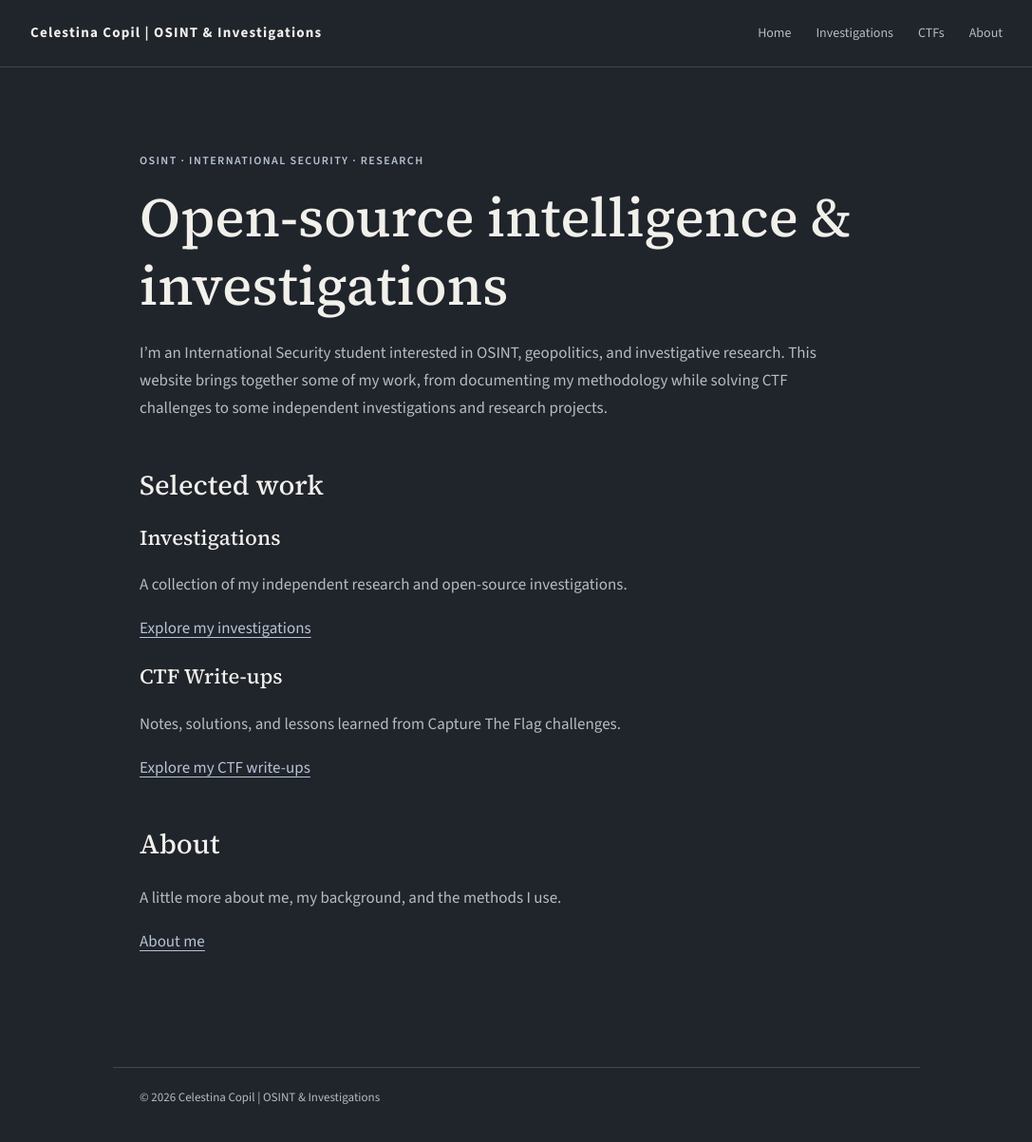
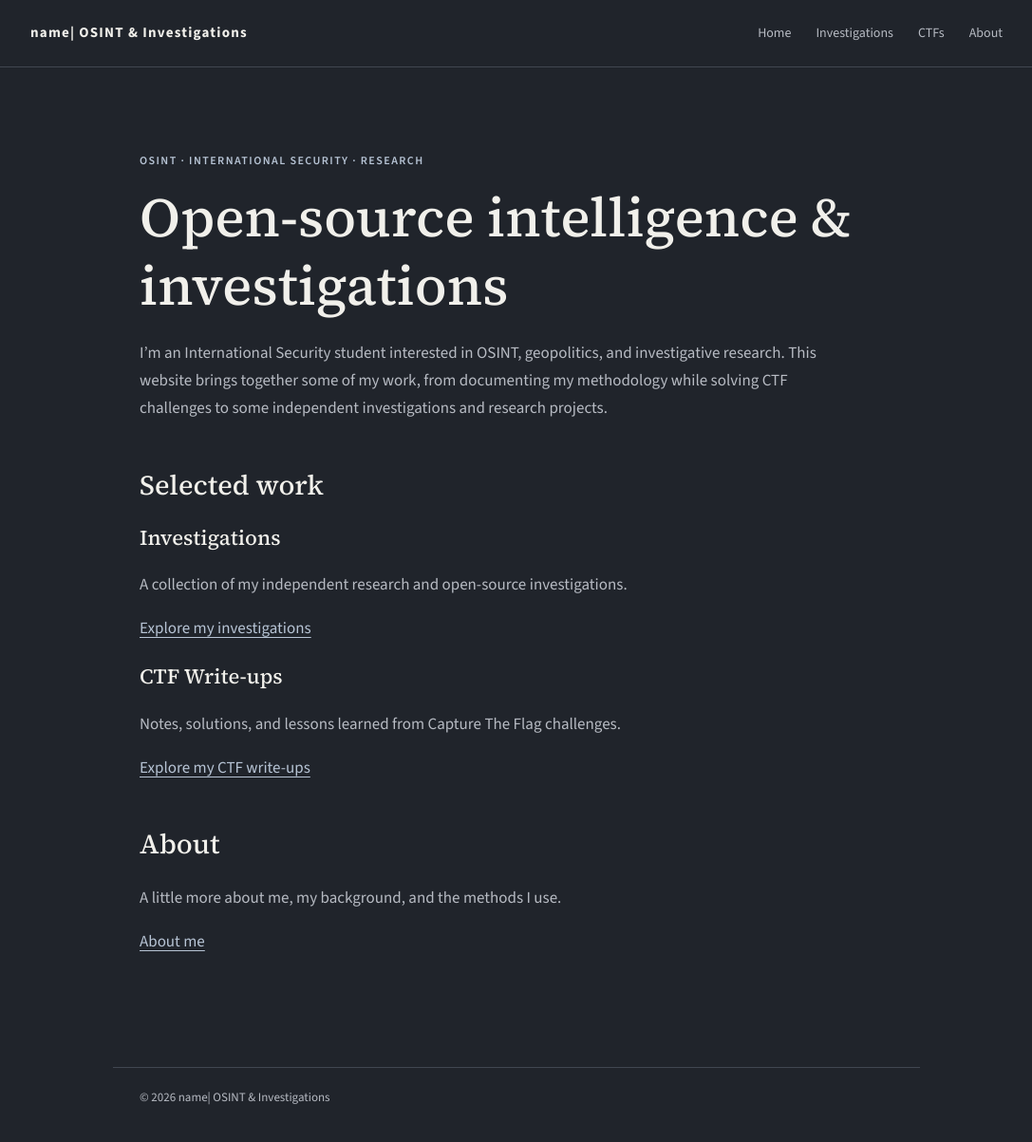
Before and after one commit to celestinacopil/osint-portfolio, a Jekyll site: the page built from index.md, in a window 1280 px wide. Shown: the whole page at 95% size, without its empty margins (96-1183 px from the left). Built offline with Jekyll 4.4.1, drawn with Linux system fonts in a browser that asks for light colours.

Commit message:
Update _config.yml

```diff
--- a/_config.yml
+++ b/_config.yml
@@ -1,3 +1,3 @@
-title: "Celestina Copil | OSINT & Investigations"
+title: "name| OSINT & Investigations"
 description: "OSINT research, investigations and CTF write-ups"
 search: true
```
